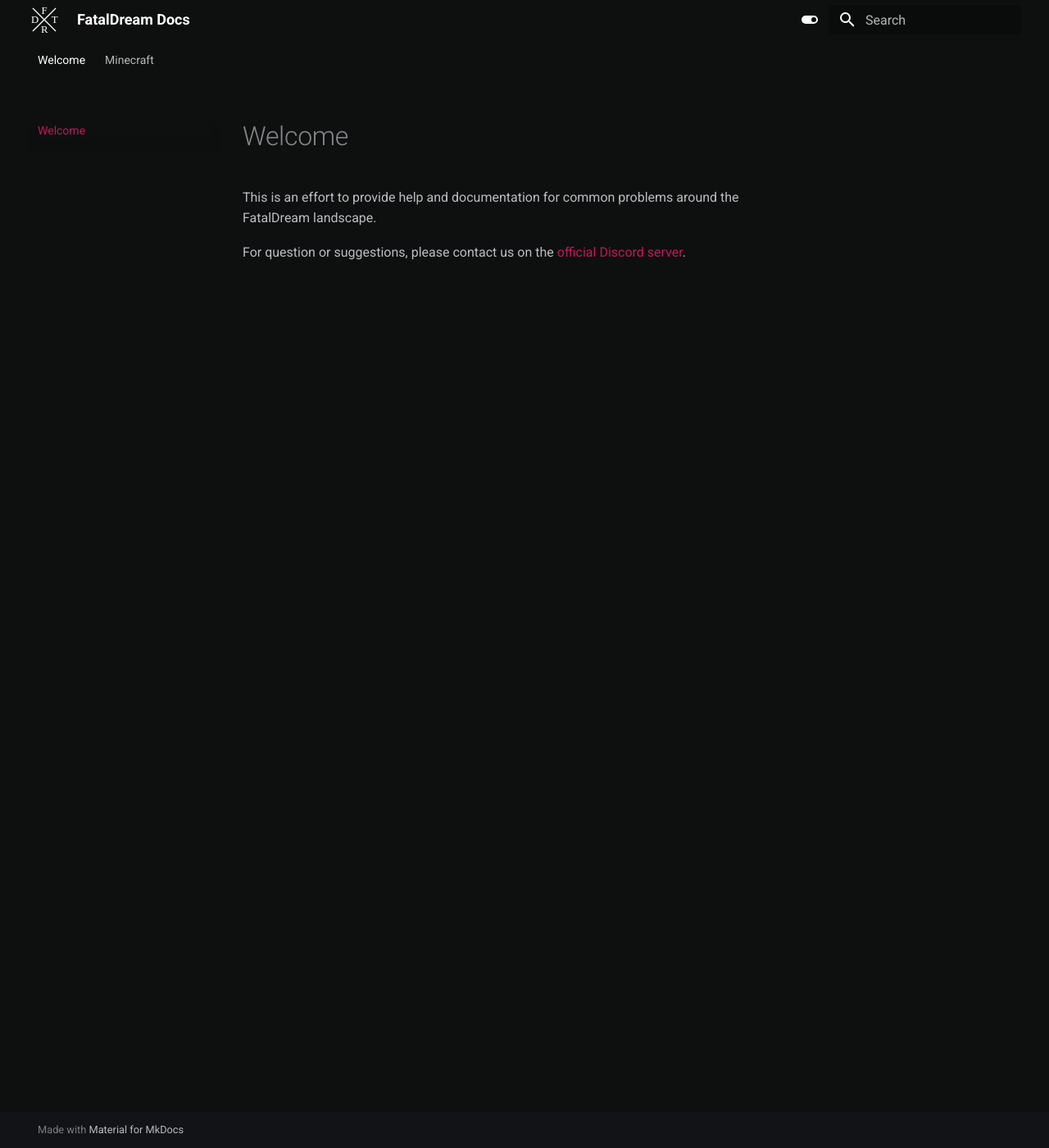
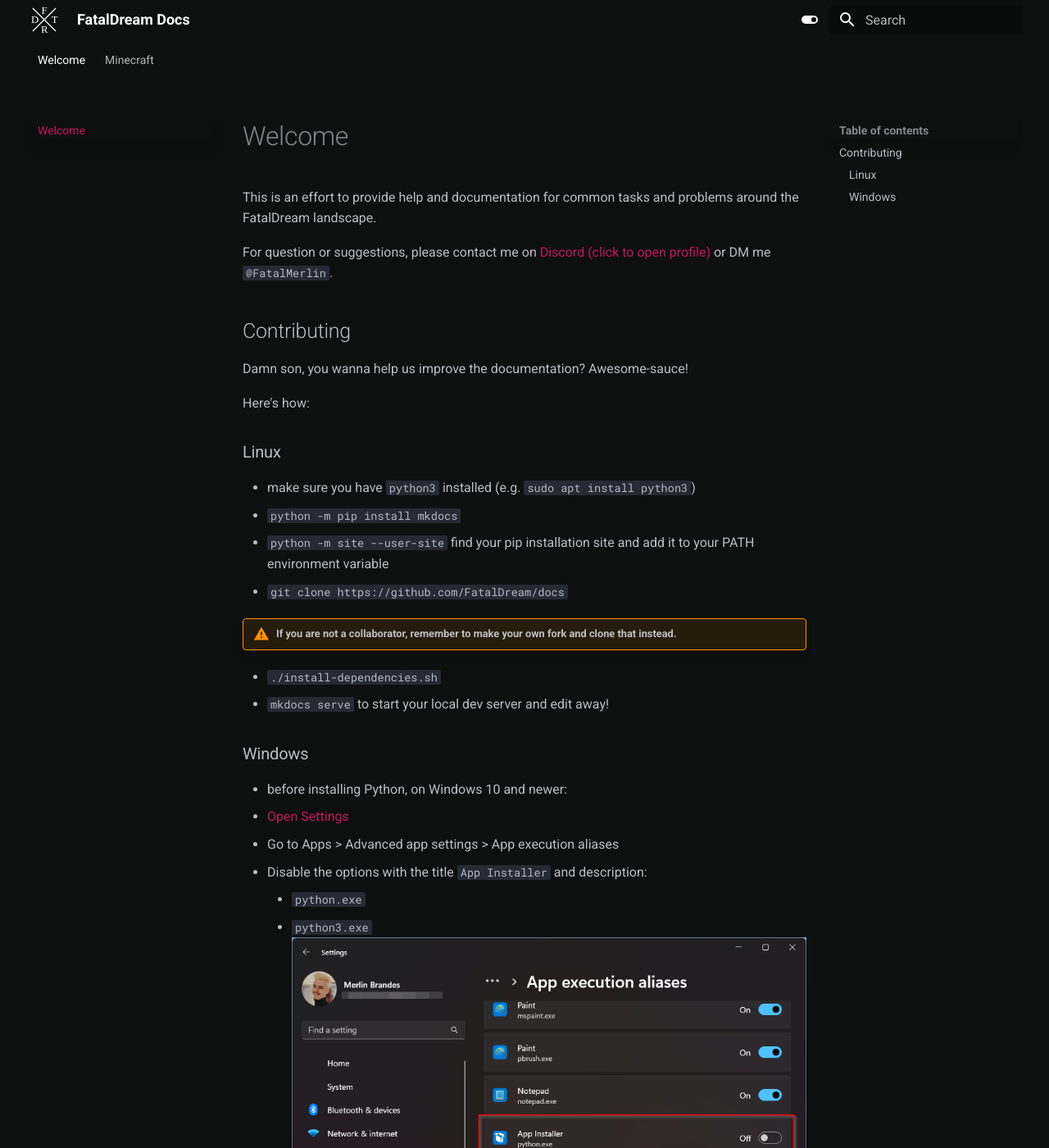
Before and after one commit to FatalDream/docs, an MkDocs documentation site: the page built from docs/index.md, in a window 1280 px wide and 1400 px high. Shown: the whole window at 82% size. Built offline with MkDocs 1.6.1 and Material for MkDocs 9.7.7, drawn with Linux system fonts in a browser that asks for light colours; some of the changed text lies outside the part shown.

Commit message:
feat: add contribution instructions

```diff
--- a/docs/index.md
+++ b/docs/index.md
@@ -1,5 +1,36 @@
 # Welcome
 
-This is an effort to provide help and documentation for common problems around the FatalDream landscape.
+This is an effort to provide help and documentation for common tasks and problems around the FatalDream landscape.
 
-For question or suggestions, please contact us on the [official Discord server](https://discord.fataldream.com).
+For question or suggestions, please contact me on [Discord (click to open profile)](https://discord.com/users/174617873182883841) or DM me `@FatalMerlin`.
+
+## Contributing
+
+Damn son, you wanna help us improve the documentation? Awesome-sauce!
+
+Here's how:
+
+### Linux
+- make sure you have `python3` installed (e.g. `sudo apt install python3`)
+- `python -m pip install mkdocs`
+- `python -m site --user-site` find your pip installation site and add it to your PATH environment variable
+- `git clone https://github.com/FatalDream/docs`
+!!! warning "If you are not a collaborator, remember to make your own fork and clone that instead."
+- `./install-dependencies.sh`
+- `mkdocs serve` to start your local dev server and edit away!
+
+### Windows
+- before installing Python, on Windows 10 and newer:
+  - [Open Settings](ms-settings:)
+  - Go to Apps > Advanced app settings > App execution aliases
+  - Disable the options with the title `App Installer` and description:
+    - `python.exe`
+    - `python3.exe`
+    ![GDLauncher Settings](/assets/Python-Disable-App-Execution-Alias.png)
+- install Python 3 from here: [https://www.python.org/downloads/](https://www.python.org/downloads/)
+- `python -m pip install mkdocs`
+- `python -m site --user-site` find your pip installation site and add it to your PATH environment variable
+- `git clone https://github.com/FatalDream/docs`
+!!! warning "If you are not a collaborator, remember to make your own fork and clone that instead."
+- `./Install-Dependencies.ps1`
+- `mkdocs serve` to start your local dev server and edit away!
```
Also changed, not shown: README.md (added, +13 -0 lines), docs/assets/Python-Disable-App-Execution-Alias.png (added).
